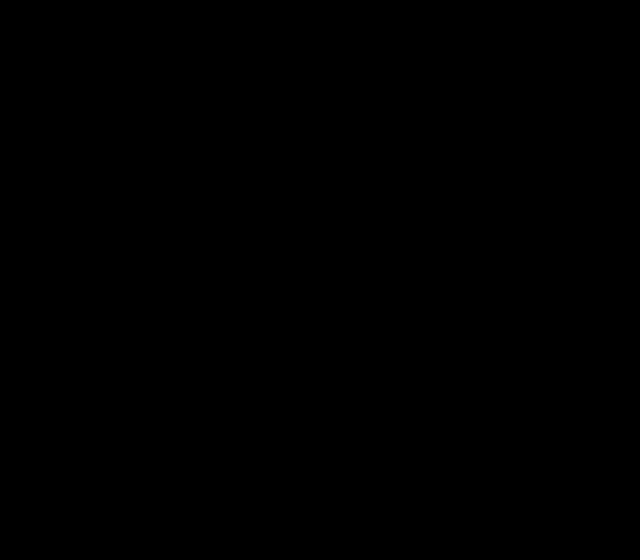
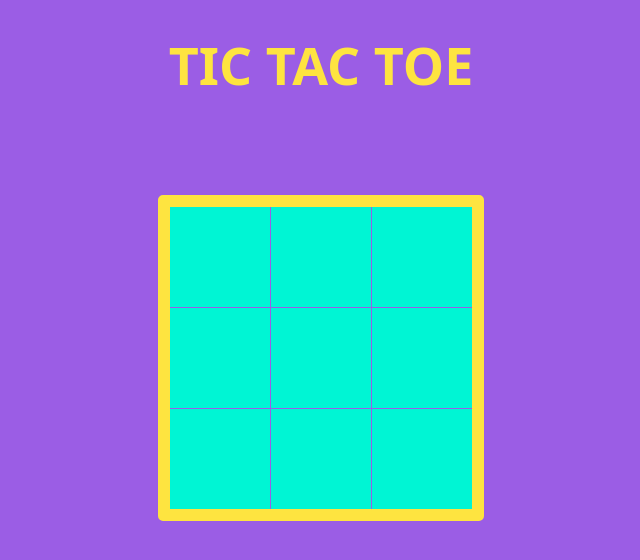
Before and after one commit to Artis-Dev/tic-tac-toe, a website: page index.html in a window 1280 px wide. Shown: the whole page, without its empty margins (319-959 px from the left). Drawn offline with Linux system fonts and the light colour scheme.

Commit message:
Add basic layout, gameBoard module with basic logic, players factory

```diff
--- a/app.js
+++ b/app.js
@@ -1 +1,66 @@
-console.log('Hello World');
+// Gameboard module
+const gameBoard = (() => {
+  const board = ['', '', '', '', '', '', '', '', ''];
+
+  const gameContainer = document.querySelector('#game-container');
+
+  const renderBoard = () => {
+    for (let i = 0; i < board.length; i += 1) {
+      const gameDiv = document.createElement('div');
+      gameDiv.setAttribute('data-index', i);
+      gameContainer.appendChild(gameDiv);
+    }
+  };
+  renderBoard();
+
+  const gameDivs = document.querySelectorAll('#game-container > div');
+
+  const clickBoard = () => {
+    let lastPlayer = '';
+    gameDivs.forEach((element) => {
+      element.addEventListener('click', () => {
+        const index = element.getAttribute('data-index');
+        if (board[index] === '') {
+          if (lastPlayer === '' || lastPlayer === playerTwo) {
+            lastPlayer = playerOne;
+            board[index] = 'x';
+            lastPlayer.addMark(element, lastPlayer);
+          } else {
+            lastPlayer = playerTwo;
+            board[index] = 'o';
+            lastPlayer.addMark(element, lastPlayer);
+          }
+        } else {
+          console.log('Already taken');
+        }
+      });
+    });
+  };
+  clickBoard();
+
+  return {
+    board,
+    renderBoard,
+    clickBoard,
+  };
+})();
+
+// Players factory
+const players = (name) => {
+  const sayHello = () => console.log(`Hello! I'm ${name}`);
+  const addMark = (element, lastPlayer) => {
+    const el = element;
+    if (lastPlayer === playerOne) {
+      el.style.backgroundColor = '#00BBF9';
+    } else {
+      el.style.backgroundColor = '#F15BB5';
+    }
+    console.log(lastPlayer.name);
+  };
+  return { name, sayHello, addMark };
+};
+
+const playerOne = players('Artis');
+const playerTwo = players('moonii');
+playerOne.sayHello();
+playerTwo.sayHello();
--- a/css/modern-normalize.min.css
+++ b/css/modern-normalize.min.css
@@ -6,4 +6,3 @@
  */
 /*! modern-normalize v1.0.0 | MIT License | https://github.com/sindresorhus/modern-normalize */
 *,::after,::before{box-sizing:border-box}:root{-moz-tab-size:4;tab-size:4}html{line-height:1.15;-webkit-text-size-adjust:100%}body{margin:0}body{font-family:system-ui,-apple-system,'Segoe UI',Roboto,Helvetica,Arial,sans-serif,'Apple Color Emoji','Segoe UI Emoji'}hr{height:0;color:inherit}abbr[title]{text-decoration:underline dotted}b,strong{font-weight:bolder}code,kbd,pre,samp{font-family:ui-monospace,SFMono-Regular,Consolas,'Liberation Mono',Menlo,monospace;font-size:1em}small{font-size:80%}sub,sup{font-size:75%;line-height:0;position:relative;vertical-align:baseline}sub{bottom:-.25em}sup{top:-.5em}table{text-indent:0;border-color:inherit}button,input,optgroup,select,textarea{font-family:inherit;font-size:100%;line-height:1.15;margin:0}button,select{text-transform:none}[type=button],[type=reset],[type=submit],button{-webkit-appearance:button}::-moz-focus-inner{border-style:none;padding:0}:-moz-focusring{outline:1px dotted ButtonText}:-moz-ui-invalid{box-shadow:none}legend{padding:0}progress{vertical-align:baseline}::-webkit-inner-spin-button,::-webkit-outer-spin-button{height:auto}[type=search]{-webkit-appearance:textfield;outline-offset:-2px}::-webkit-search-decoration{-webkit-appearance:none}::-webkit-file-upload-button{-webkit-appearance:button;font:inherit}summary{display:list-item}
-/*# sourceMappingURL=/sm/3c8a72540b353e8066a63580fff1b7fbff35925789e51ac52bb6794c81144ab3.map */
--- a/css/styles.css
+++ b/css/styles.css
@@ -1,3 +1,30 @@
 body {
-  background-color: black;
+  background-color: #9B5DE5;
 }
+
+header h1 {
+  text-align: center;
+  font-size: 52px;
+  color: #FEE440
+}
+
+main {
+  text-align: center;
+  margin-top: 100px;
+}
+
+/* Game Board */
+#game-container {
+  display: inline-grid;
+  grid-template-columns: repeat(3, auto);
+  border: 12px solid #FEE440;
+  grid-gap: 1px;
+  background-color: #9B5DE5;
+  border-radius: 5px;
+}
+
+#game-container div {
+  background-color: #00F5D4;
+  width: 100px;
+  height: 100px;
+}
--- a/index.html
+++ b/index.html
@@ -8,6 +8,13 @@
   <link rel="stylesheet" href="css/styles.css">
 </head>
 <body>
+  <header>
+    <h1>TIC TAC TOE</h1>
+  </header>
+
+  <main>
+    <div id="game-container"></div>
+  </main>
 
   <script src="app.js"></script>
 </body>
```
